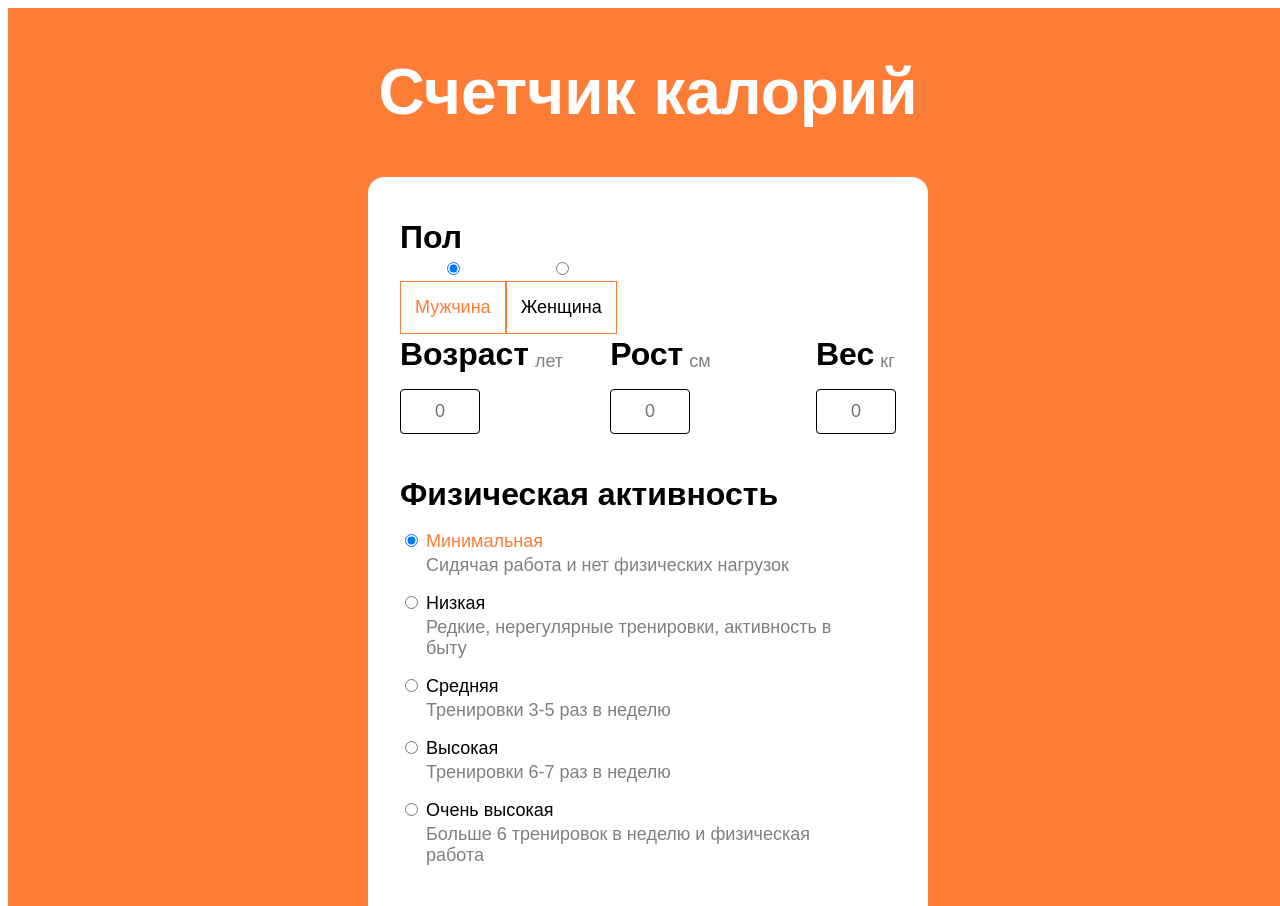
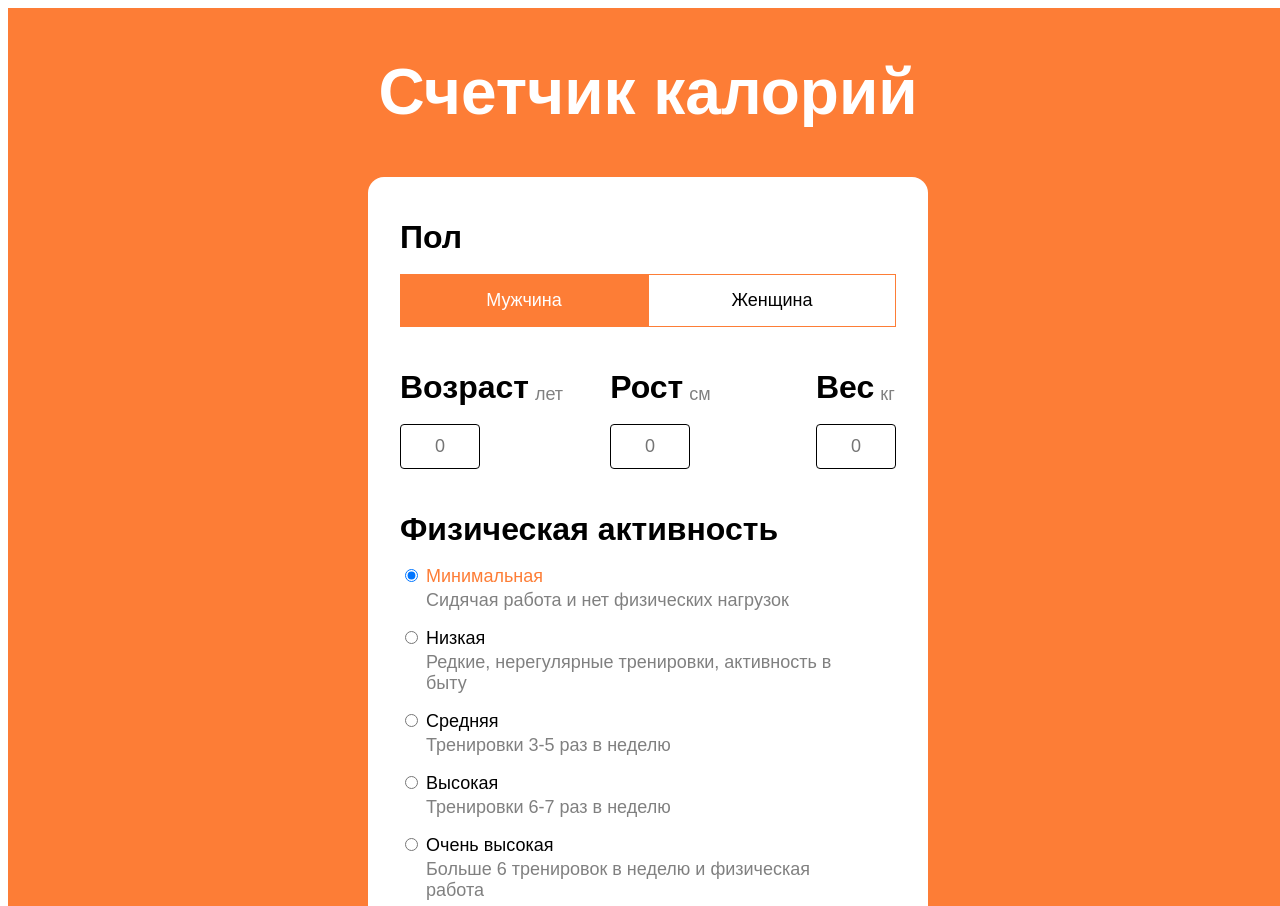
Before and after one commit to LadaTopor/site, a plain HTML site: page index.html in a window 1280 px wide. Shown: the top 906 px of the page. Drawn offline with Linux system fonts and the light colour scheme; a web font is replaced by a local one.

Commit message:
male-female

```diff
--- a/index.html
+++ b/index.html
@@ -5,6 +5,8 @@
     <link rel="preconnect" href="https://fonts.googleapis.com">
     <link rel="preconnect" href="https://fonts.gstatic.com" crossorigin>
     <link href="https://fonts.googleapis.com/css2?family=PT+Sans+Caption&display=swap" rel="stylesheet">
+    <link rel="preload" href="fonts/pt-sans-caption-bold.woff2" as="font" type="font/woff2" crossorigin="anonymous">
+    <link rel="preload" href="fonts/pt-sans-caption-regular.woff2" as="font" type="font/woff2" crossorigin="anonymous">
     <meta charset="UTF-8">
     <meta http-equiv="X-UA-Compatible" content="IE=edge">
     <meta name="viewport" content="width=device-width, initial-scale=1.0">
@@ -15,7 +17,7 @@
         <div class="container">
             <h1>Счетчик калорий</h1>
             <div class="programm">
-
+                <div class="programm_inner">
                     <h2>Пол</h2>
                     <ul class="switcher">
                         <li>
@@ -31,6 +33,7 @@
                             </label>
                         </li>
                     </ul>
+                </div>
                 <div class="inputs_group">
                     <div class="input">
                         <div class="input_heading">
--- a/style.css
+++ b/style.css
@@ -29,6 +29,7 @@ main {
 
 h2 {
     margin: 0;
+    margin-bottom: 16px;
     font-family: "PT Sans Caption", "Arial", sans-serif;
     font-weight: 700;
     font-style: normal;
@@ -40,6 +41,10 @@ h2 {
     background: white;
     padding: 40px 32px;
     border-radius: 16px;
+}
+
+.programm_inner {
+    margin-bottom: 40px;
 }
 
 .switcher {
@@ -56,6 +61,10 @@ h2 {
     list-style: none;
 }
 
+.switcher li {
+    width: 100%;
+}
+
 .switcher li label {
     position: relative;
     z-index: 2;
@@ -64,15 +73,19 @@ h2 {
     align-items: center;
     text-align: center;
     padding: 14px;
-    color: var(--color-text-black);
+    color: black;
     user-select: none;
     cursor: pointer;
     border: solid 0.5px #fd7d36;
 }
 
-.switcher__item input[type="radio"]:checked + label {
+.switcher li input[type="radio"] {
+    display: none;
+}
+
+.switcher li input[type="radio"]:checked + label {
     z-index: 0;
-    color: var(--color-text-white);
+    color: white;
     border-color: transparent;
     background-color: #fd7d36;
 }
```
Lines whose indentation alone changed are shown as unchanged.
